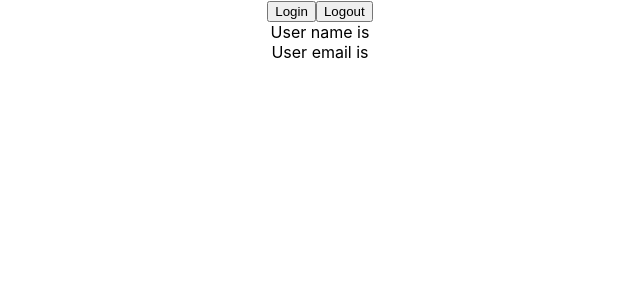
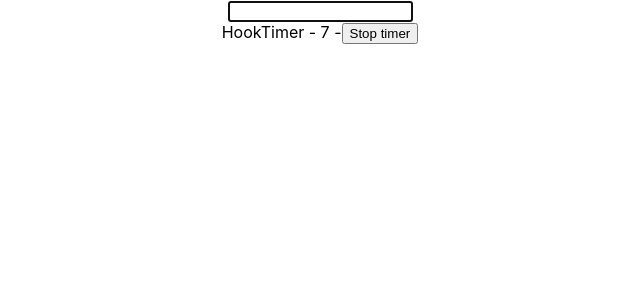
Before and after one commit to ksrinreddy/react-with-typescript-basics-practice, a React (Create React App) app: page / in a window 1280 px wide. Shown: the top 300 px of the page, without its empty margins (320-960 px from the left). Built offline with nearby package versions, Linux system fonts and the light colour scheme.

Commit message:
typing useRef hook (read only and mutable cases)

```diff
--- a/src/App.tsx
+++ b/src/App.tsx
@@ -1,14 +1,13 @@
 import React from "react";
 import "./App.css";
-import User from "./components/context/User";
-import { UserContextProvider } from "./components/context/UserContext";
+import DomRef from "./components/ref/DomRef";
+import MutableRef from "./components/ref/MutableRef";
 
 function App() {
   return (
     <div className="App">
-      <UserContextProvider>
-        <User />
-      </UserContextProvider>
+      <DomRef />
+      <MutableRef />
     </div>
   );
 }
--- /dev/null
+++ b/src/components/ref/DomRef.tsx
@@ -0,0 +1,21 @@
+import React, { useEffect, useRef } from "react";
+
+const DomRef = () => {
+  // const inputRef = useRef(null);
+  // const inputRef = useRef<HTMLInputElement>(null);
+  const inputRef = useRef<HTMLInputElement>(null!);
+
+  useEffect(() => {
+    //   inputRef.current.focus()
+    //   inputRef.current?.focus()
+    inputRef.current.focus();
+  }, []);
+
+  return (
+    <div>
+      <input type="text" ref={inputRef} />
+    </div>
+  );
+};
+
+export default DomRef;
--- /dev/null
+++ b/src/components/ref/MutableRef.tsx
@@ -0,0 +1,31 @@
+import React, { useEffect, useRef, useState } from "react";
+
+const MutableRef = () => {
+  const [timer, setTimer] = useState(0);
+  // const intervalRef = useRef<number | null>(null);
+  // const intervalRef = useRef<number | undefined>(undefined);
+  const intervalRef = useRef<number | null>(null);
+
+  const stopTimer = () => {
+    if (intervalRef.current) {
+      window.clearInterval(intervalRef.current);
+    }
+  };
+
+  useEffect(() => {
+    intervalRef.current = window.setInterval(() => {
+      setTimer((timer) => timer + 1);
+    }, 1000);
+    return () => {
+      stopTimer();
+    };
+  }, []);
+  return (
+    <div>
+      HookTimer - {timer} -
+      <button onClick={() => stopTimer()}>Stop timer</button>
+    </div>
+  );
+};
+
+export default MutableRef;
```
